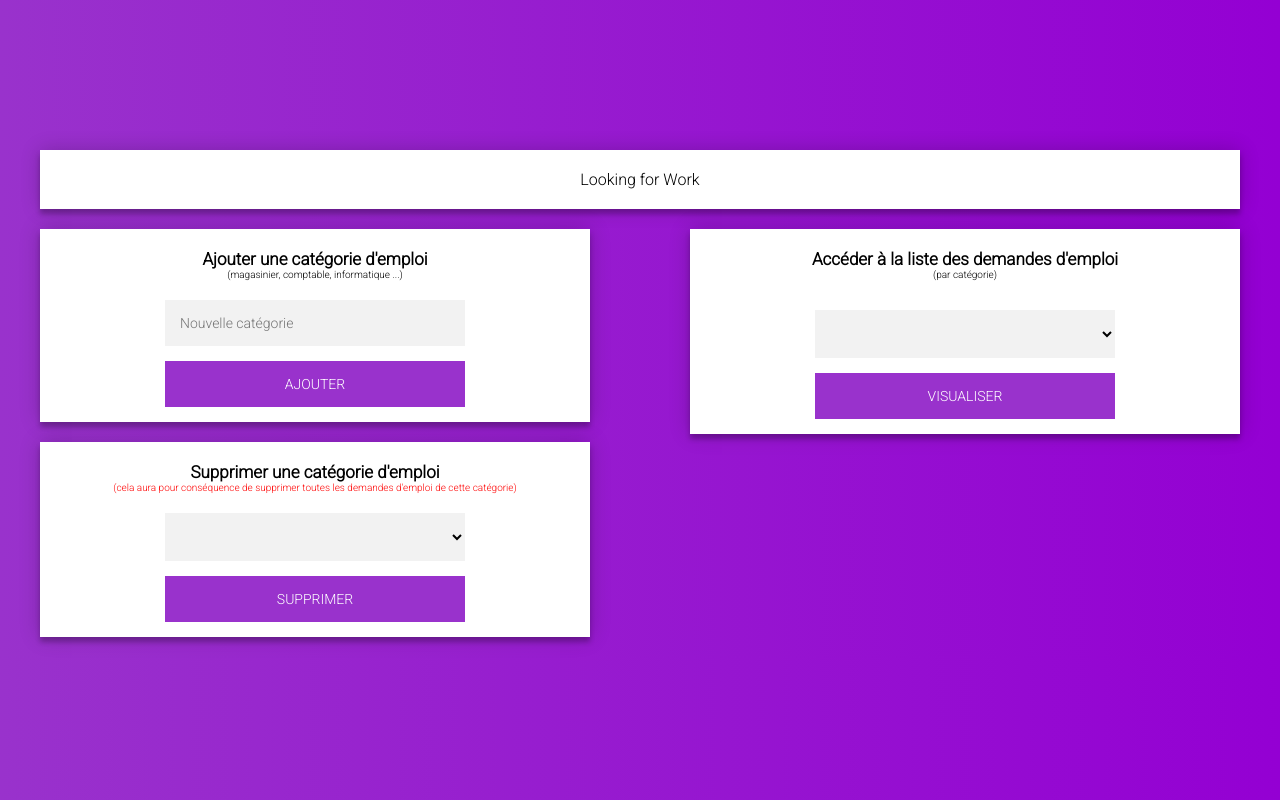
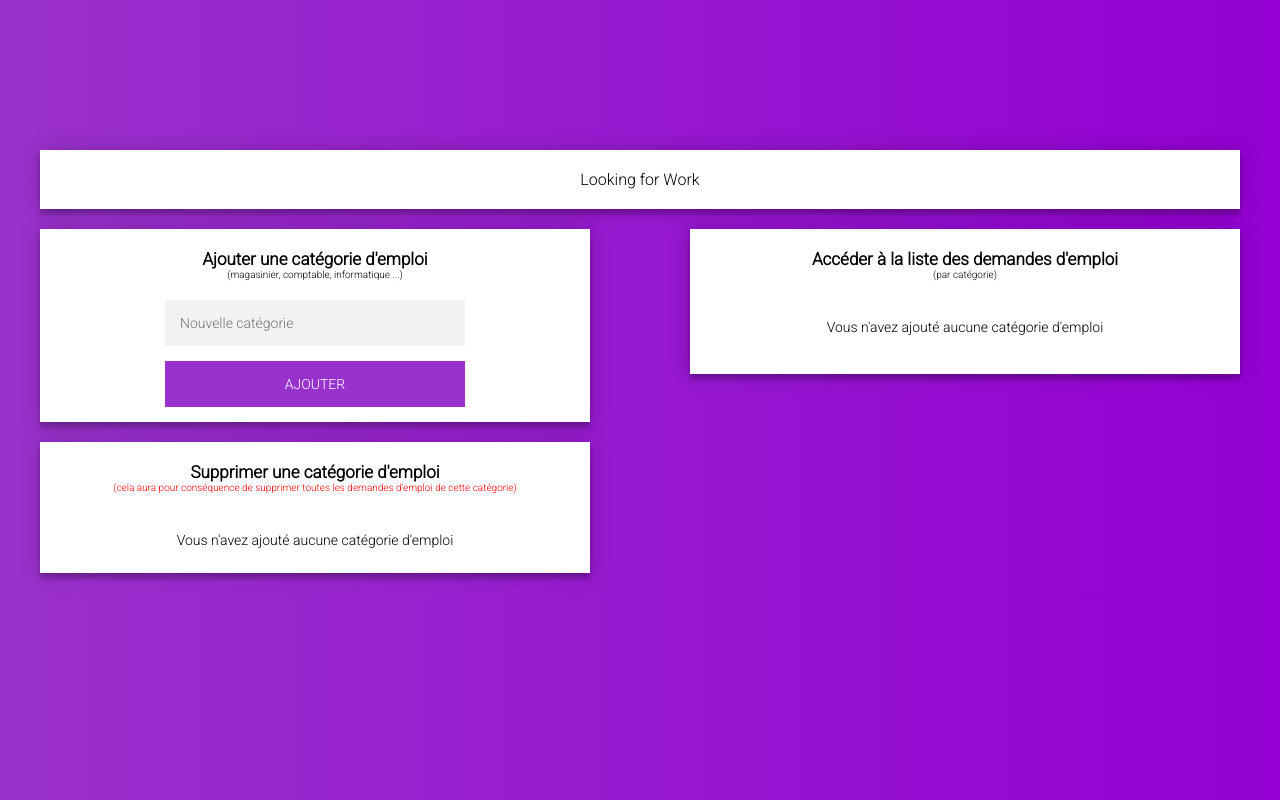
Before and after one commit to thomas-v/gestion, a CodeIgniter app: the page made by application/views/welcome_page.php in a window 1280 px wide. Run offline with CodeIgniter, Linux system fonts and the light colour scheme; data that the repository does not hold is empty; some libraries are stand-ins or nearby versions.

Commit message:
gestion affichage abscence de catégories

```diff
--- a/application/controllers/Welcome.php
+++ b/application/controllers/Welcome.php
@@ -8,11 +8,11 @@ class Welcome extends CI_Controller {
         parent::__construct();
         $this->load->model('category_database_model', 'category_database');
         $this->output->enable_profiler(true);
-
     }
 
 	public function index()
 	{
+
 	    $data['categorys'] = $this->category_database->get_category_by_user($this->session->userdata('user_id'));
 
 
--- a/application/views/welcome_page.php
+++ b/application/views/welcome_page.php
@@ -36,6 +36,8 @@ defined('BASEPATH') OR exit('No direct script access allowed');
     </div>
     <div id="list" class="bloc">
         <span>Accéder à la liste des demandes d'emploi</span> <br>(par catégorie)
+
+        <?php if(!empty($categorys)) {?>
             <?= form_open('jobs/list'); ?>
             <select>
                 <?php foreach ($categorys as $category){?>
@@ -44,9 +46,15 @@ defined('BASEPATH') OR exit('No direct script access allowed');
             </select>
             <?= form_submit('submit', 'Visualiser'); ?>
             <?= form_close(); ?>
+        <?php } else {?>
+            <p class="main_message">Vous n'avez ajouté aucune catégorie d'emploi</p>
+        <?php } ?>
     </div>
     <div id="delete_category" class="bloc">
         <span>Supprimer une catégorie d'emploi</span> <br>(cela aura pour conséquence de supprimer toutes les demandes d'emploi de cette catégorie)
+
+        <?php if(!empty($categorys)) {?>
+
             <?= form_open('category/delete'); ?>
             <?php if(isset($delete_success)){ ?>
                     <?php if($delete_success == true) {?>
@@ -65,6 +73,10 @@ defined('BASEPATH') OR exit('No direct script access allowed');
             </select>
             <?= form_submit('submit', 'Supprimer'); ?>
             <?= form_close(); ?>
+
+        <?php } else {?>
+            <p class="main_message">Vous n'avez ajouté aucune catégorie d'emploi</p>
+        <?php } ?>
     </div>
     <div id="jobs">
     </div>
--- a/public/css/welcome.css
+++ b/public/css/welcome.css
@@ -99,8 +99,6 @@ form button, input[type="submit"] {
     margin-bottom: 0px;
 }
 
-
-
 form p{
     font-size:12px;
     color:red;
@@ -115,3 +113,10 @@ form p{
     margin-top:0px;
     margin-bottom: 0px;
 }
+
+.main_message{
+    color:black;
+    font-size: 14px;
+    padding-top: 25px;
+    padding-bottom: 25px;
+}
```
Lines whose indentation alone changed are shown as unchanged.
